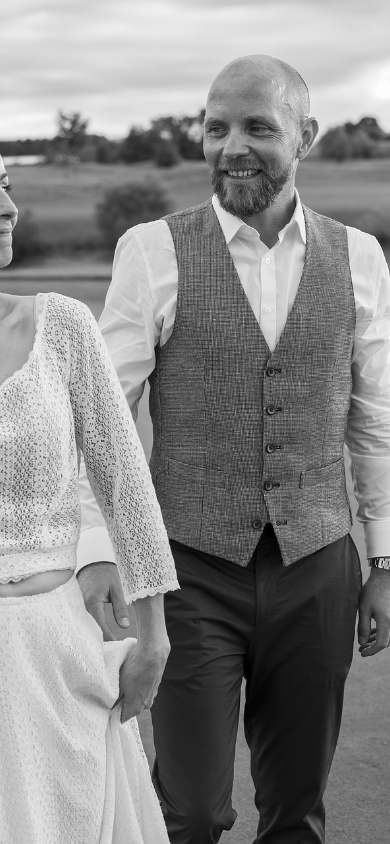
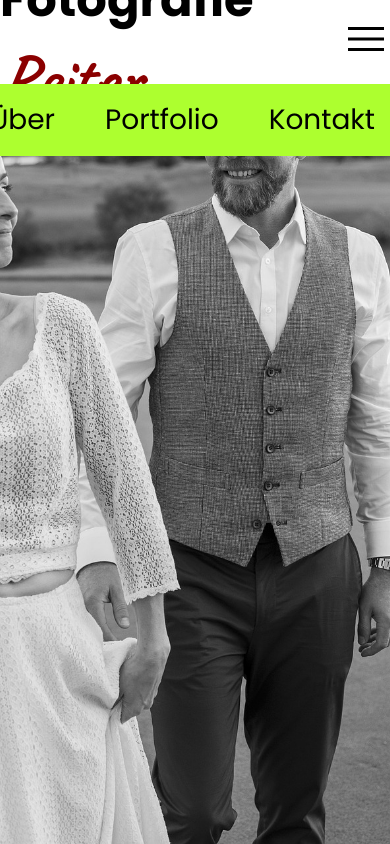
Before and after one commit to Emtekz/homepage_js, a plain HTML site: page index.html in a window 390 px wide. Drawn offline with Linux system fonts and the light colour scheme.

Commit message:
Add: Header | Responsive Funzt nicht

```diff
--- /dev/null
+++ b/Home/Header/header.css
@@ -0,0 +1,84 @@
+/* Optik: Header - Home */
+
+/* ---- Variablen ---- */
+:root {
+    --header-height: 10vh;
+}
+
+/* ---- Header: Allgemein ---- */
+.header {
+    position: absolute;
+    top: 0;
+
+    height: var(--header-height);
+    width: 100%;
+
+    background-color: var(--primary-color);
+    box-shadow: 0px -12px 32px 12px #000000;
+
+    display: flex;
+    justify-content: space-around;
+    align-items: center;
+}
+
+/* ---- Header: Überschrift ---- */
+.header h1 {
+    font-size: 3rem;
+}
+
+.header .job {
+    font-family: 'Caveat', cursive;
+    font-size: 4.25rem;
+    font-weight: bolder;
+
+    color: var(--secondary-color);
+}
+
+/* ---- Header: Navbar ---- */
+.header ul {
+    display: flex;
+    justify-content: space-around;
+
+    gap: 20px;
+
+    font-size: 1.75rem;
+}
+
+.navbar a {
+    color: var(--text-color);
+}
+
+.navbar a:hover {
+    color: var(--hover-color);
+}
+
+.nav-icon {
+    display: none;
+}
+
+/* ---- Responsive ---- */
+@media (max-width: 950px) {
+    /* Nav: Icon */
+    .nav-icon {
+        display: block;
+    }
+
+    /* Navbar: Links */
+    .navbar{
+        position: absolute;
+        top: var(--header-height);
+        right: 0;
+
+        height: fit-content;
+        /* width: 100%; */
+
+        /* background-color: var(--primary-color); */
+        background-color: greenyellow;
+
+        display: block;
+    }
+
+    .navbar li {
+        padding: 15px;
+    }
+}
--- a/Home/ImageCarousel/image_carousel.css
+++ b/Home/ImageCarousel/image_carousel.css
@@ -10,7 +10,7 @@
     height: var(--carousel-height);
     width: 100%;
 
-    background-color: grey;
+    background-color: var(--tertiary-color);
 }
 
 /* Karusell: Bilder/Inhalt */
--- a/Home/general_settings.css
+++ b/Home/general_settings.css
@@ -1,22 +1,39 @@
 /* Generelle Anpassungen der Optik */
 
-/* Gesamte Seite */
+/* ---- Imports ---- */
+/* Schriftart */
+@import url('https://fonts.googleapis.com/css2?family=Caveat:wght@400;500;600;700&family=Poppins:ital,wght@0,100;0,200;0,300;0,400;0,500;0,600;0,700;0,800;0,900;1,100;1,200;1,300;1,400;1,500;1,600;1,700;1,800;1,900&display=swap');
+
+/* Variablen */
+:root {
+    /* Farbpalette */
+    --primary-color: white;
+    --secondary-color: darkred;
+    --tertiary-color: darkgrey;
+
+    --text-color: black;
+    --hover-color: darkred;
+}
+
+/* --- Gesamtes Dokument ---- */
 * {
     margin: 0;
     padding: 0;
+
+    font-family: 'Poppins', sans-serif;
 }
 
-/* Gesamter Body */
+/* ---- Gesamter Body ---- */
 body::-webkit-scrollbar {
     display: none;
 }
 
-/* Alle Links */
+/* ---- Alle Links ---- */
 a {
     text-decoration: none;
 }
 
-/* Alle Listenitems */
+/* ---- Alle Listenitems ---- */
 li {
     list-style: none;
 }
--- a/index.html
+++ b/index.html
@@ -7,20 +7,45 @@
     <meta name="viewport" content="width=device-width, initial-scale=1.0">
     <title>Fotografie Reiter</title>
 
+    <!-- Allgemeine Anpassungen -->
     <link rel="stylesheet" href="Home/general_settings.css">
 
-    <!-- Bilder Karusell -->
+    <!-- Bilder Karusell: Optik + Funktion -->
     <link rel="stylesheet" href="Home/ImageCarousel/image_carousel.css">
     <script src="Home/ImageCarousel/image_carousel.js" defer></script>
+
+    <!-- Header: Optik + Funktion -->
+    <link rel="stylesheet" href="Home/Header/header.css">
 </head>
 
 <body>
+    <!-- Bilder Karusell -->
     <main class="image-carousel">
         <img class="carousel-item" src="Placeholder/wedding.jpg">
         <img class="carousel-item" src="Placeholder/portait.jpg">
         <img class="carousel-item" src="Placeholder/event.jpg">
         <img class="carousel-item" src="Placeholder/sontiges.jpg">
     </main>
+
+    <!-- Header -->
+    <header class="header">
+        <!-- Headline -->
+        <h1 class="headline">
+            Fotografie <span class="job">Reiter</span>
+        </h1>
+
+        <!-- Navbar -->
+        <ul class="navbar">
+            <li class="nav-item"><a href="">Home</a></li>
+            <li class="nav-item"><a href="">Über</a></li>
+            <li class="nav-item"><a href="">Portfolio</a></li>
+            <li class="nav-item"><a href="">Kontakt</a></li>
+        </ul>
+
+        <div class="nav-icon">
+            <img src="Home/Header/Graphics/Nav_Menu.svg">
+        </div>
+    </header>
 </body>
 
 </html>
```
Also changed, not shown: Home/Header/Graphics/Nav_Close.svg (added), Home/Header/Graphics/Nav_Menu.svg (added).
